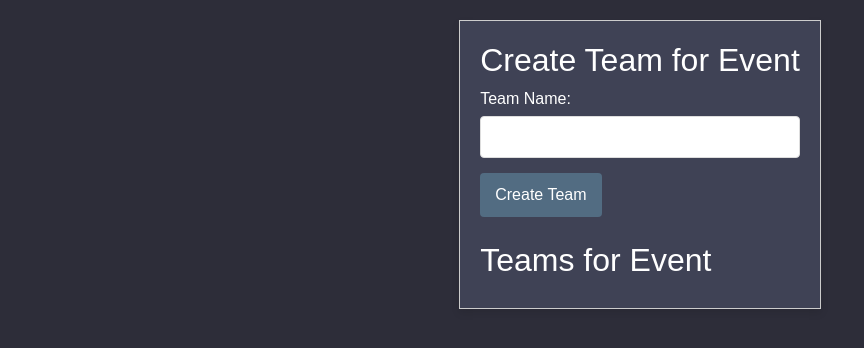
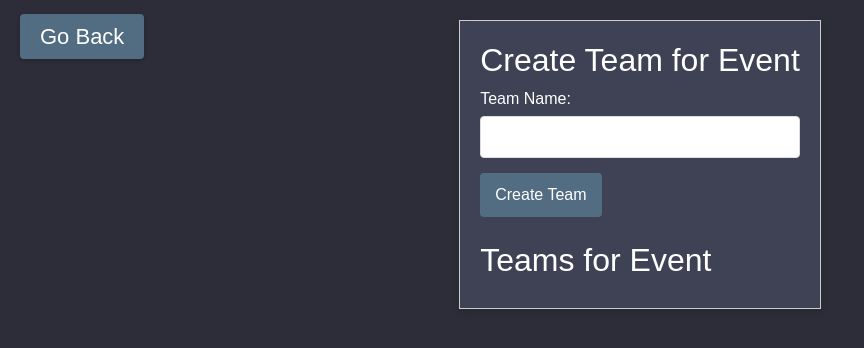
Before and after one commit to Askar-A-A/DCS_Calendar, a Django app: template templates/role.html in a window 1280 px wide. Shown: the top 348 px of the page, without its empty margins (0-864 px from the left). Run offline with Django 3.2, Linux system fonts and the light colour scheme; the template is opened without the code that fills it, so the values that code supplies are empty; some libraries are stand-ins or nearby versions.

Commit message:
minor changes

```diff
--- a/templates/role.html
+++ b/templates/role.html
@@ -117,13 +117,35 @@
             display: block;
             /* Show the dropdown content on hover */
         }
+        .back-button-container {
+            position: absolute; /* or 'fixed' if you want it to stay in place when scrolling */
+            top: 20px;
+            left: 20px;
+            z-index: 1000; /* High z-index to ensure it is above other elements */
+        }
 
+        .back-button {
+            font-size: 22px; /* Larger font size for better visibility */
+            padding: 10px 20px; /* Larger padding for a bigger button */
+            background-color: #526C82;
+            color: white;
+            border: none;
+            border-radius: 4px;
+            cursor: pointer;
+            box-shadow: 0 2px 4px rgba(0, 0, 0, 0.2); /* Optional: adds a shadow for better contrast */
+        }
 
+        .back-button:hover {
+            background-color: #435768; /* Slightly darker on hover for feedback */
+        }
     </style>
 </head>
 <body>
+    <div class="back-button-container">
+        <a href="/calender/" class="back-button">Go Back</a>
+    </div>
     {% if messages %}
-        <div class="form-container">
+        <div class="form-container" style="color:red">
             {% for message in messages %}
                 <div class="{% if message.tags %}alert alert-{{ message.tags }}{% else %}alert{% endif %}" role="alert">
                     {{ message }}
@@ -131,6 +153,8 @@
             {% endfor %}
         </div>
     {% endif %}
+
+
     <div class="form-container">
         <h2>Create Team for Event {{ event_title }}</h2>
         <form action="" method="post">
```
Also changed, not shown: calendarapp/views/other_views.py (+7 -0 lines), templates/info.html (+24 -0 lines).
